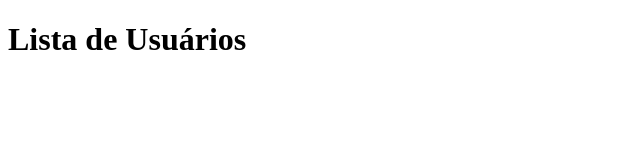
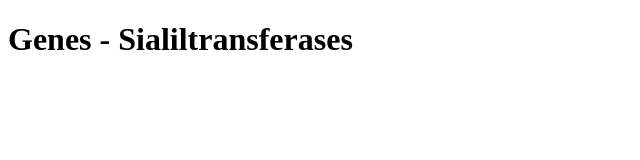
Before and after one commit to anders-rc/sialylation_genes, a plain HTML site: page TG_UFABC_Andre/index.html in a window 1280 px wide. Shown: the whole page, without its empty margins (0-640 px from the left). Drawn offline with nearby package versions, Linux system fonts and the light colour scheme.

Commit message:
index.html

```diff
--- a/TG_UFABC_Andre/index.html
+++ b/TG_UFABC_Andre/index.html
@@ -3,10 +3,10 @@
 <head>
   <meta charset="UTF-8" />
   <meta name="viewport" content="width=device-width, initial-scale=1.0"/>
-  <title>Usuários - Supabase</title>
+  <title>Sialiltransferases Database</title>
 </head>
 <body>
-  <h1>Lista de Usuários</h1>
+  <h1>Genes - Sialiltransferases</h1>
   <ul id="usuarios"></ul>
 
   <script src="https://cdn.jsdelivr.net/npm/@supabase/supabase-js"></script>
```
